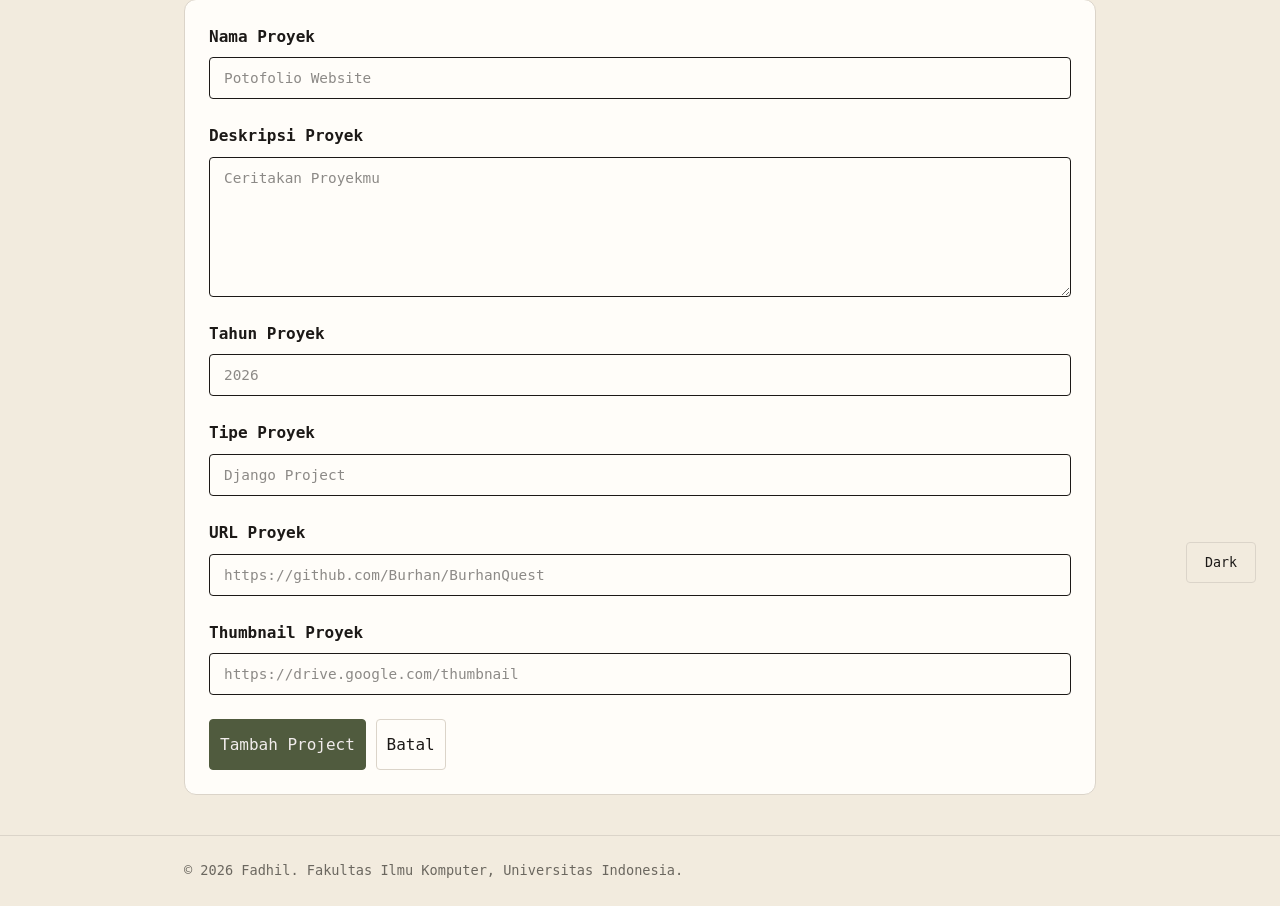
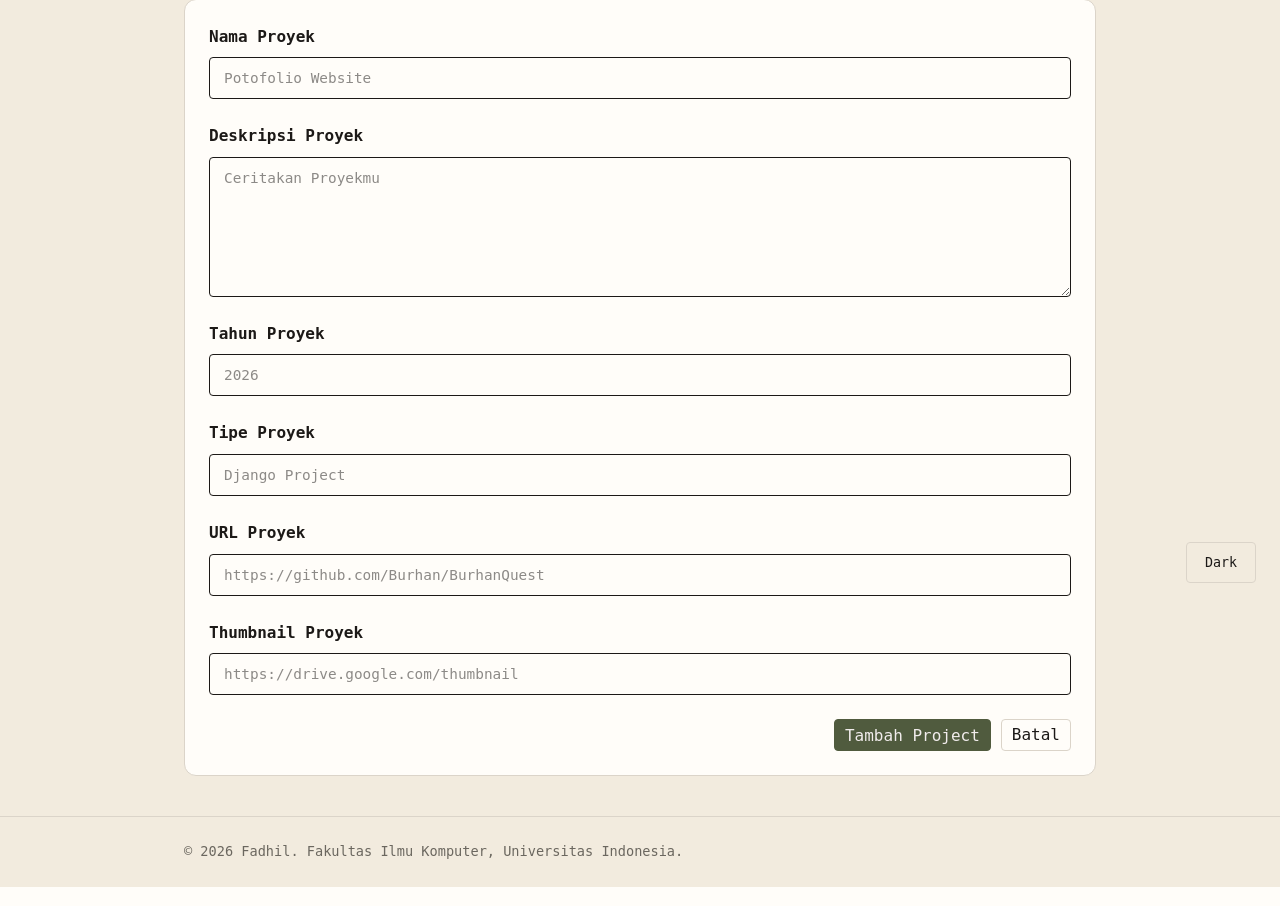
Before and after one commit to fadhilabdurrohman/myportofolio, a Django app: page /project/add/ in a window 1280 px wide. Shown: the part 193-1099 px from the top of the page. Run offline with Django 5.2, Linux system fonts and the light colour scheme.

Commit message:
fix: correct typo and improve form button styling

```diff
--- a/static/css/style.css
+++ b/static/css/style.css
@@ -483,19 +483,12 @@ main {
     color: var(--text-muted);
 }
 
-.experience-card-actions {
+.project-card-actions, .experience-card-actions {
     display: flex;
     justify-content: flex-end;
     align-items: center;
     margin-top: 10px;
     gap: 10px;
-}
-
-.project-card-actions {
-    display: flex;
-    justify-content: space-between;
-    align-items: center;
-    margin-top: 10px;
 }
 
 .project-url-actions, .project-item-actions {
@@ -800,6 +793,20 @@ main {
     opacity: 0.5;
 }
 
+.form-button {
+    display: flex;
+    justify-content: flex-end;
+    gap: 10px;
+    margin-top: 20px;
+}
+
+.form-button .button {
+    display: flex;
+    justify-content: center;
+    align-items: center;
+    height: 20px;
+}
+
 /* Responsive design (mobile) */
 @media (max-width: 600px) {
     /* Mobile header */
--- a/templates/experience_form.html
+++ b/templates/experience_form.html
@@ -30,6 +30,7 @@
                             {% endfor %}
                         </div>
                     {% endfor %}
+                    <div class="form-button">
                         <button type="submit" class="button confirm-button">
                             {% if experience %}
                                 Simpan Perubahan
@@ -37,7 +38,8 @@
                                 Tambah Experience
                             {% endif %}
                         </button>
-                    <a href="{% url 'main:show_experience' %}" class="button-secondary">Batal</a>
+                        <a href="{% url 'main:show_experience' %}" class="button button-secondary">Batal</a>
+                    </div>
                 </form>
             </div>
         </section>
--- a/templates/projects_form.html
+++ b/templates/projects_form.html
@@ -10,7 +10,7 @@
 {% endblock meta %}
 {% block content %}
     <main>
-        <section class="experience-section">
+        <section class="project-section">
             <div class="container">
                 <h1>
                     {% if project %}
@@ -32,13 +32,15 @@
                             {% endfor %}
                         </div>
                     {% endfor %}
+                    <div class="form-button">
                         <button type="submit" class="button confirm-button">
-                        {% if experience %}
+                            {% if project %}
                                 Simpan Perubahan
                             {% else %}
                                 Tambah Project
                             {% endif %}</button>
                         <a href="{% url 'main:show_project' %}" class="button button-secondary">Batal</a>
+                    </div>
                 </form>
             </div>
         </section>
```
Also changed, not shown: templates/skill_form.html (+5 -3 lines). Lines whose indentation alone changed are shown as unchanged.
